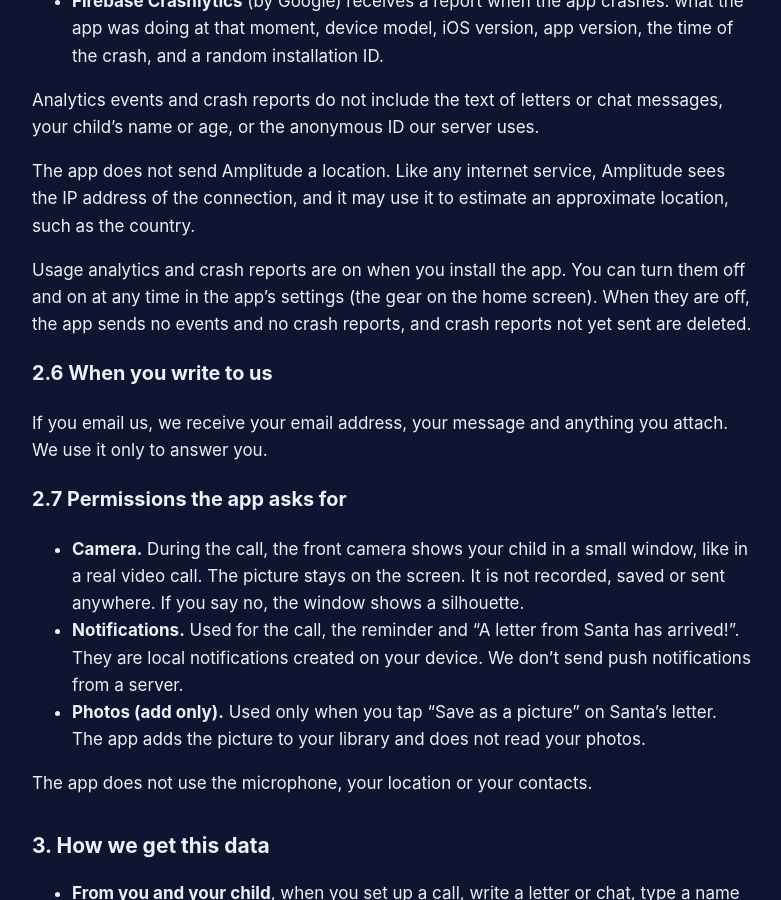
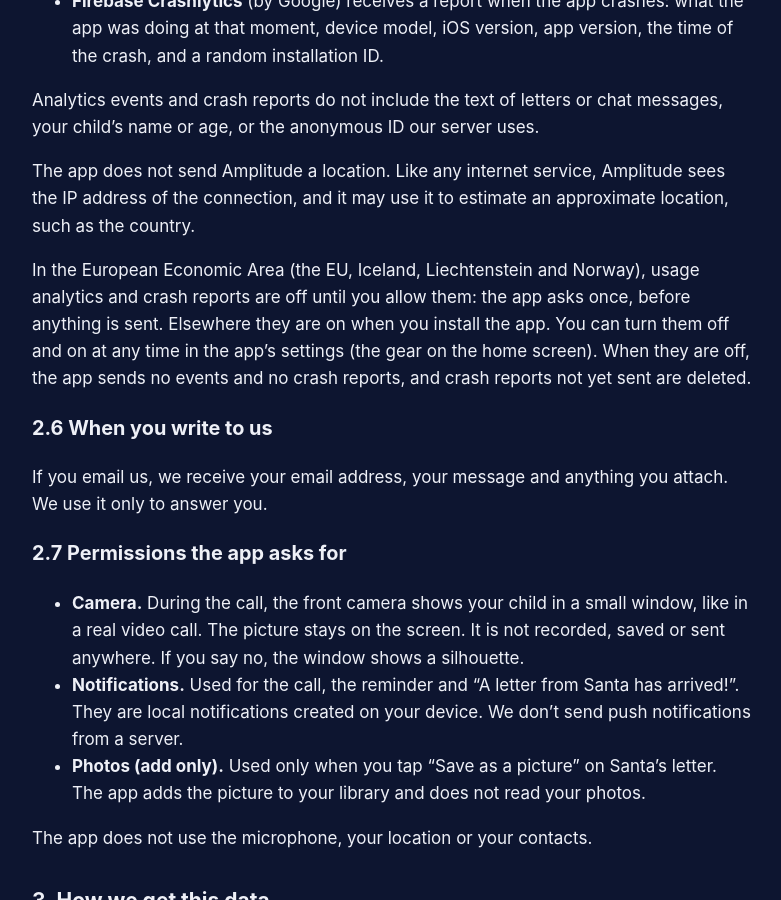
Before and after one commit to santacall/santacall.github.io, a Jekyll site: the page built from privacy.md, in a window 1280 px wide and 900 px high, scrolled down 3510 px. Shown: the whole window, without its empty margins (248-1029 px from the left). Built offline with Jekyll 4.4.1, drawn with Linux system fonts in a browser that asks for light colours; some of the changed text lies outside the part shown.

Commit message:
Analytics in the EEA: off until the parent allows it, asked once
The app asks once in the EEA before any usage analytics or crash report is
sent (decision June, 03.11.2026); elsewhere they stay on at install with
the switch in the settings.

Co-Authored-By: Claude Opus 5.5 <noreply@anthropic.com>

```diff
--- a/privacy.md
+++ b/privacy.md
@@ -95,7 +95,7 @@ Analytics events and crash reports do not include the text of letters or chat me
 
 The app does not send Amplitude a location. Like any internet service, Amplitude sees the IP address of the connection, and it may use it to estimate an approximate location, such as the country.
 
-Usage analytics and crash reports are on when you install the app. You can turn them off and on at any time in the app's settings (the gear on the home screen). When they are off, the app sends no events and no crash reports, and crash reports not yet sent are deleted.
+In the European Economic Area (the EU, Iceland, Liechtenstein and Norway), usage analytics and crash reports are off until you allow them: the app asks once, before anything is sent. Elsewhere they are on when you install the app. You can turn them off and on at any time in the app's settings (the gear on the home screen). When they are off, the app sends no events and no crash reports, and crash reports not yet sent are deleted.
 
 ### 2.6 When you write to us
 
```
Also changed, not shown: other parts of privacy.md (+1 -1 lines).
